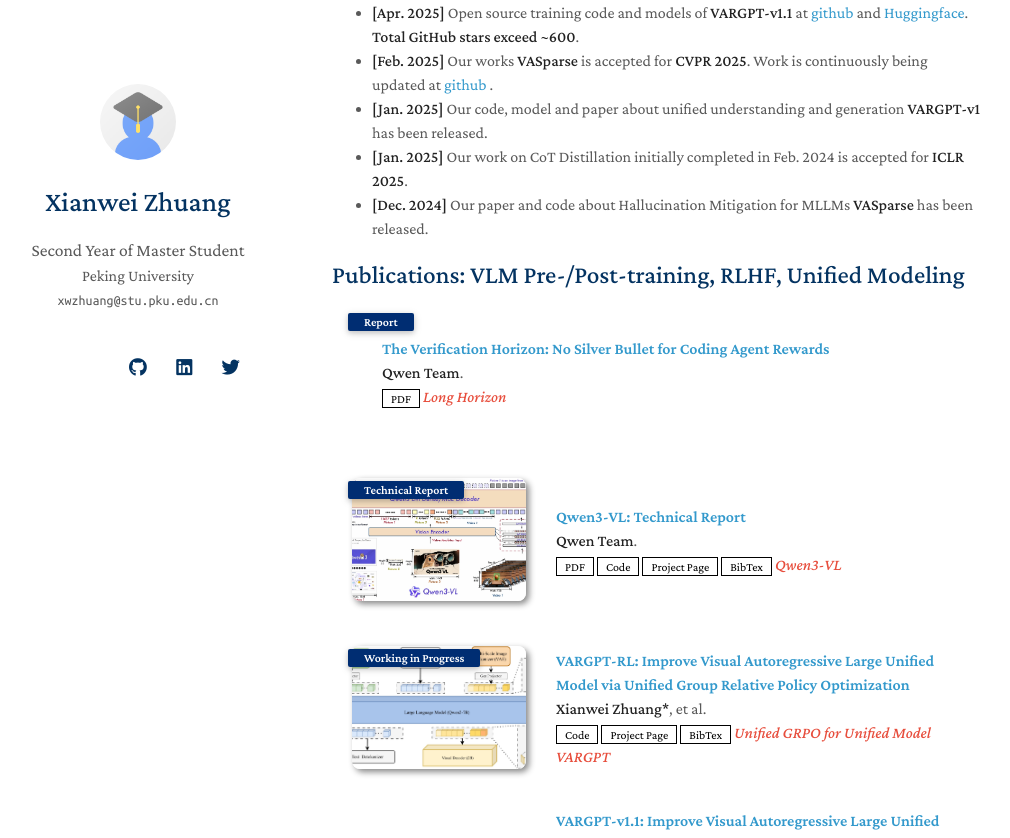
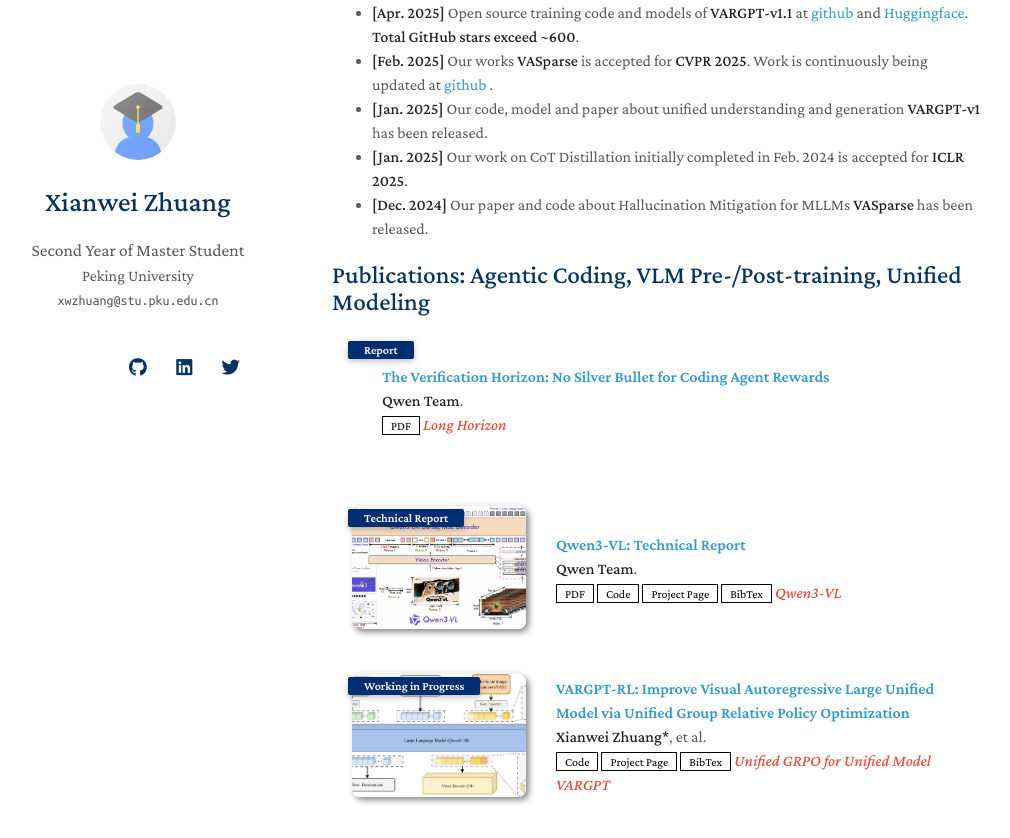
Before and after one commit to mengchuang123/mengchuang123.github.io, a Jekyll site: the page built from index.md, in a window 1280 px wide and 900 px high, scrolled down 840 px, cut to the strip 0-838 px from the top of the window. Shown: the whole strip, without its empty margins (138-1148 px from the left). Built offline with Jekyll 4.4.1, drawn with Linux system fonts in a browser that asks for light colours; nearby versions of some CDN libraries; a style sheet for code colours, icons or effects is not loaded; our own code applies the rules of GitHub Pages for plain Markdown files.

Commit message:
Update preprint.md

```diff
--- a/_includes/preprint.md
+++ b/_includes/preprint.md
@@ -1,4 +1,4 @@
-<h2 id="publications" style="margin: 2px 0px -15px;">Publications: VLM Pre-/Post-training, RLHF, Unified Modeling</h2>
+<h2 id="publications" style="margin: 2px 0px -15px;">Publications: Agentic Coding, VLM Pre-/Post-training, Unified Modeling</h2>
 
 <div class="publications">
 <ol class="bibliography">
```
